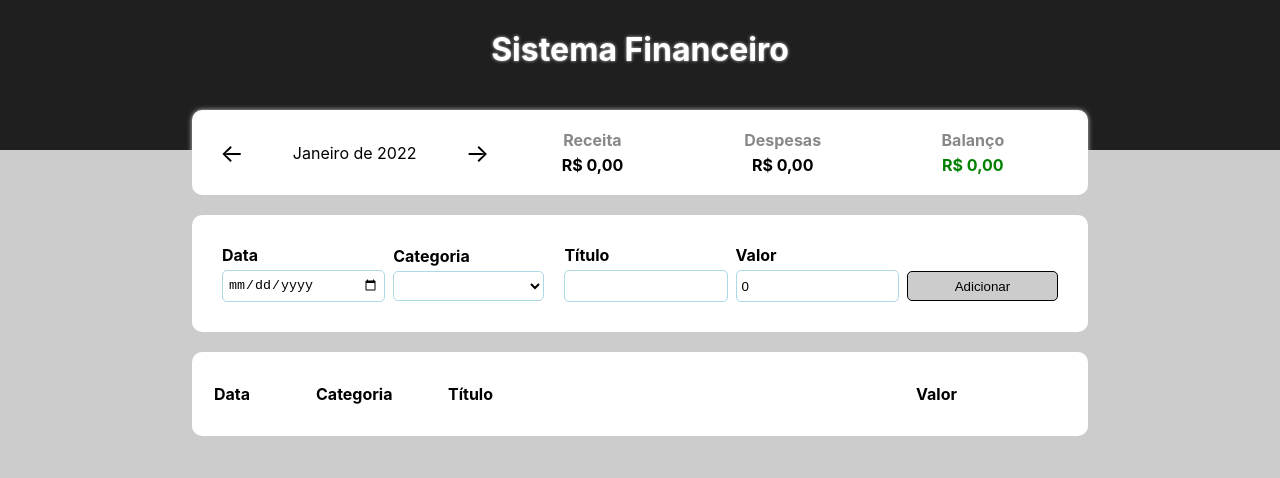
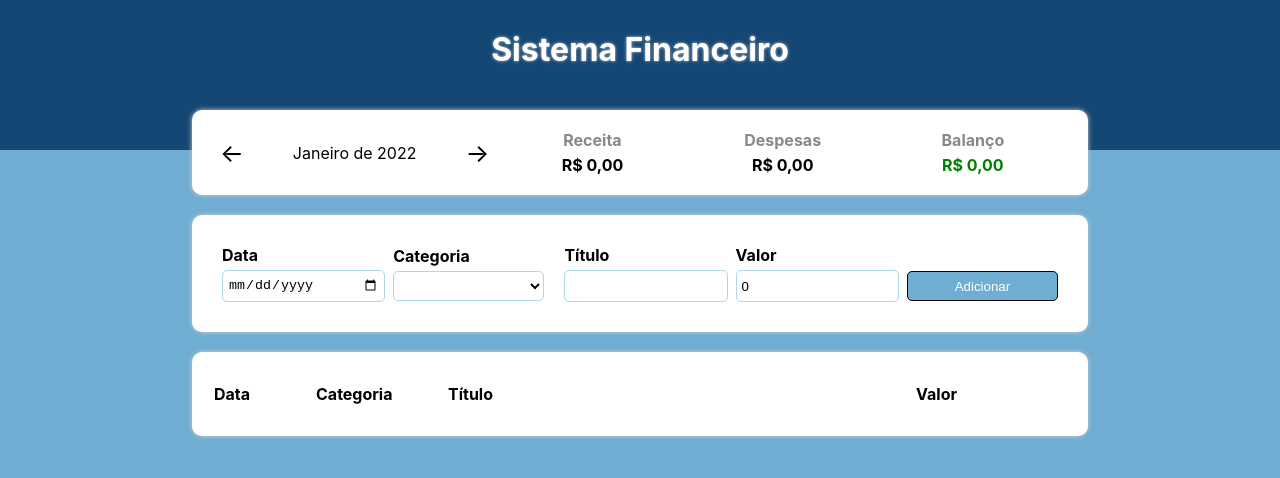
Before and after one commit to Wookyse/expense-tracker, a React (Create React App) app: page / in a window 1280 px wide. Shown: the top 478 px of the page. Built offline with nearby package versions, Linux system fonts and the light colour scheme.

Commit message:
Add files via upload

```diff
--- a/src/AllThemes/theme.ts
+++ b/src/AllThemes/theme.ts
@@ -23,24 +23,24 @@ export const Beach = styled.div`
 // TERMINAR DE CONSERTAR OS TEMAS ;;;;;
 //Header
 export const DkBlue = styled.div`
-  background: #2691a5;
-  color: greenyellow;
+  background: #144774;
+  color: #ffffff;
 `
 
 //Collor Main
 export const DkBlueMain = styled.div`
-  background: #ccc;
+  background: #6fadd2;
 `
 
 //Button
 export const DkBlueButton = styled.button`
-  background: #ccc;
-  color: black;
+  background: #6fadd2;
+  color: #fff;
   opacity: 1;
   transition: 0.3s;
   :hover {
     color: #fff;
-    background-color: #000;
+    background-color: #144774;
     opacity: 1;
   }
 `
@@ -63,7 +63,7 @@ export const DarkButton = styled.button`
   color: black;
   opacity: 1;
   transition: 0.3s;
-  :hover {
+  &:hover {
     color: #fff;
     background-color: #000;
     opacity: 1;
--- a/src/App.styled.ts
+++ b/src/App.styled.ts
@@ -1,9 +1,9 @@
 import styled from 'styled-components'
 import * as theme from './AllThemes/theme'
 
-export const Container = styled(theme.DarkMainColor)``
+export const Container = styled(theme.DkBlueMain)``
 
-export const Header = styled(theme.DarkHeader)`
+export const Header = styled(theme.DkBlue)`
   height: 9.375rem;
   text-align: center;
 `
--- a/src/components/InputArea/styles.ts
+++ b/src/components/InputArea/styles.ts
@@ -37,7 +37,7 @@ export const Select = styled.select`
   border-radius: 5px;
 `
 
-export const Button = styled(theme.DarkButton)`
+export const Button = styled(theme.DkBlueButton)`
   width: 100%;
   height: 30px;
   padding: 0 5px;
--- a/src/components/ResumeItem/index.tsx
+++ b/src/components/ResumeItem/index.tsx
@@ -12,6 +12,8 @@ export const ResumeItem = ({ title, value, color }: Props) => {
     currency: 'BRL'
   }).format(value)
 
+  console.log(formatValue)
+
   return (
     <C.Container>
       <C.Title>{title}</C.Title>
```
